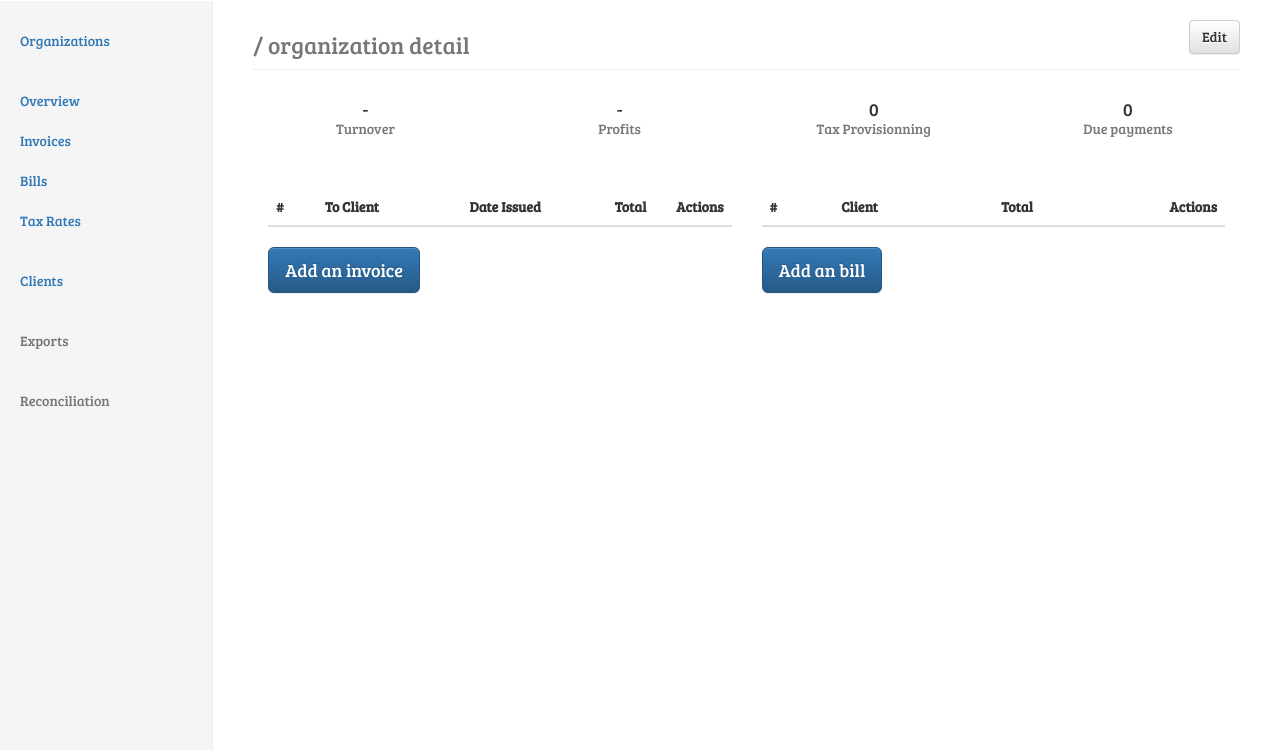
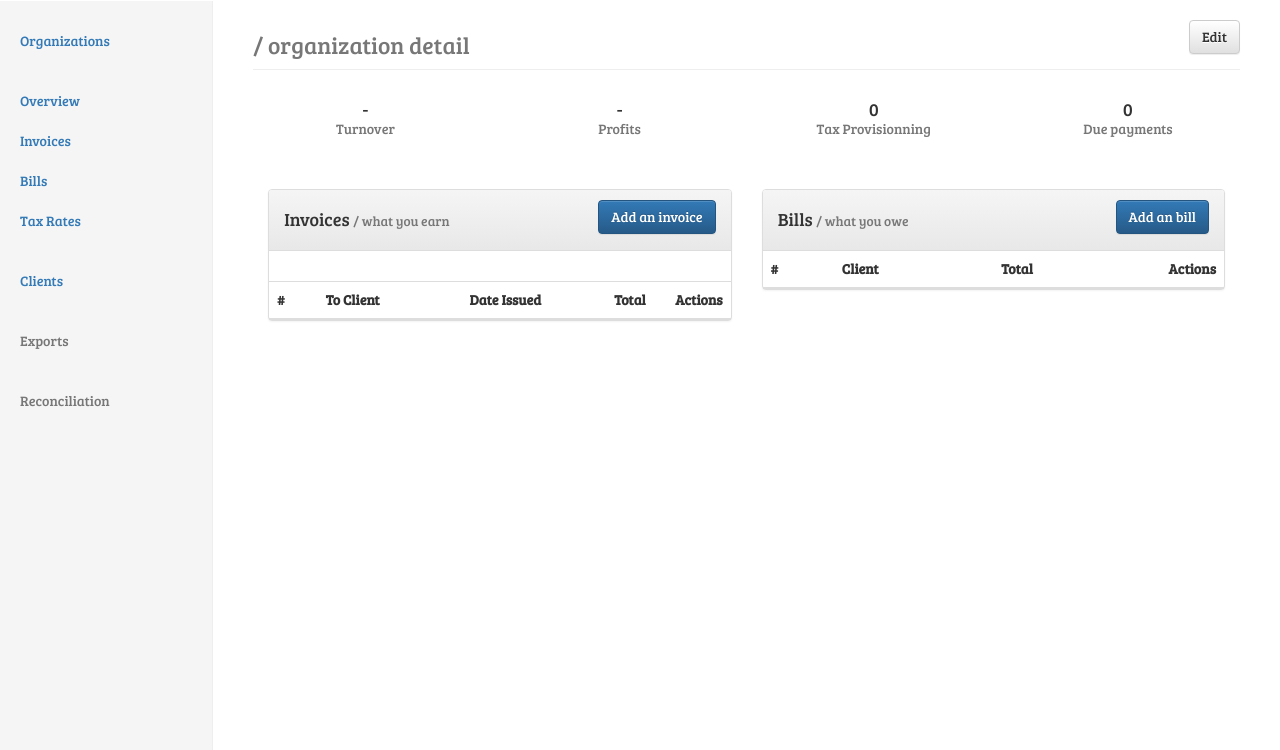
Before and after one commit to dulacp/django-accounting, a Django app: template accounting/templates/accounting/books/dashboard.html in a window 1280 px wide. Shown: the part 50-800 px from the top of the page. Run offline with Django 3.2, Linux system fonts and the light colour scheme; the template is opened without the code that fills it, so the values that code supplies are empty; parts of the project's set-up code (start-up, migrations or seed data) failed here and were passed over; some libraries are stand-ins or nearby versions.

Commit message:
Improve the organization dashboard template

```diff
--- a/accounting/static/accounting/css/main.css
+++ b/accounting/static/accounting/css/main.css
@@ -5,6 +5,15 @@
 /* Move down content because we have a fixed navbar that is 50px tall */
 body {
   padding-top: 50px;
+}
+
+
+/*
+ * Utils
+ */
+
+.overflow-box {
+  overflow: auto;
 }
 
 
--- a/accounting/templates/accounting/books/dashboard.html
+++ b/accounting/templates/accounting/books/dashboard.html
@@ -30,16 +30,34 @@
 
     <div class="row-fluid">
         <div class="col-xs-12 col-sm-6">
-            {% include "books/_partials/invoice_list.html" with invoices=invoices hide_edit=True %}
-            <a href="{% url 'books:invoice-create' %}" class="btn btn-primary btn-lg" role="button">
-                Add an invoice
-            </a>
+            <div class="panel panel-default">
+                <div class="panel-heading overflow-box">
+                    <h4 class="pull-left">
+                        Invoices <small>/ what you earn</small>
+                    </h4>
+                    <div class="btn-group pull-right">
+                        <a href="{% url 'books:invoice-create' %}" class="btn btn-primary btn-md" role="button">
+                            Add an invoice
+                        </a>
+                    </div>
+                </div>
+                <div class="panel-body">
+                </div>
+                {% include "books/_partials/invoice_list.html" with invoices=invoices hide_edit=True %}
+            </div>
         </div>
         <div class="col-xs-12 col-sm-6">
-            {% include "books/_partials/bill_list.html" with bills=bills hide_edit=True %}
-            <a href="{% url 'books:bill-create' %}" class="btn btn-primary btn-lg" role="button">
-                Add an bill
-            </a>
+            <div class="panel panel-default">
+                <div class="panel-heading overflow-box">
+                    <h4 class="pull-left">Bills <small> / what you owe</small></h4>
+                    <div class="btn-group pull-right">
+                        <a href="{% url 'books:bill-create' %}" class="btn btn-primary btn-md" role="button">
+                            Add an bill
+                        </a>
+                    </div>
+                </div>
+                {% include "books/_partials/bill_list.html" with bills=bills hide_edit=True %}
+            </div>
         </div>
     </div>
 {% endblock content %}
```
